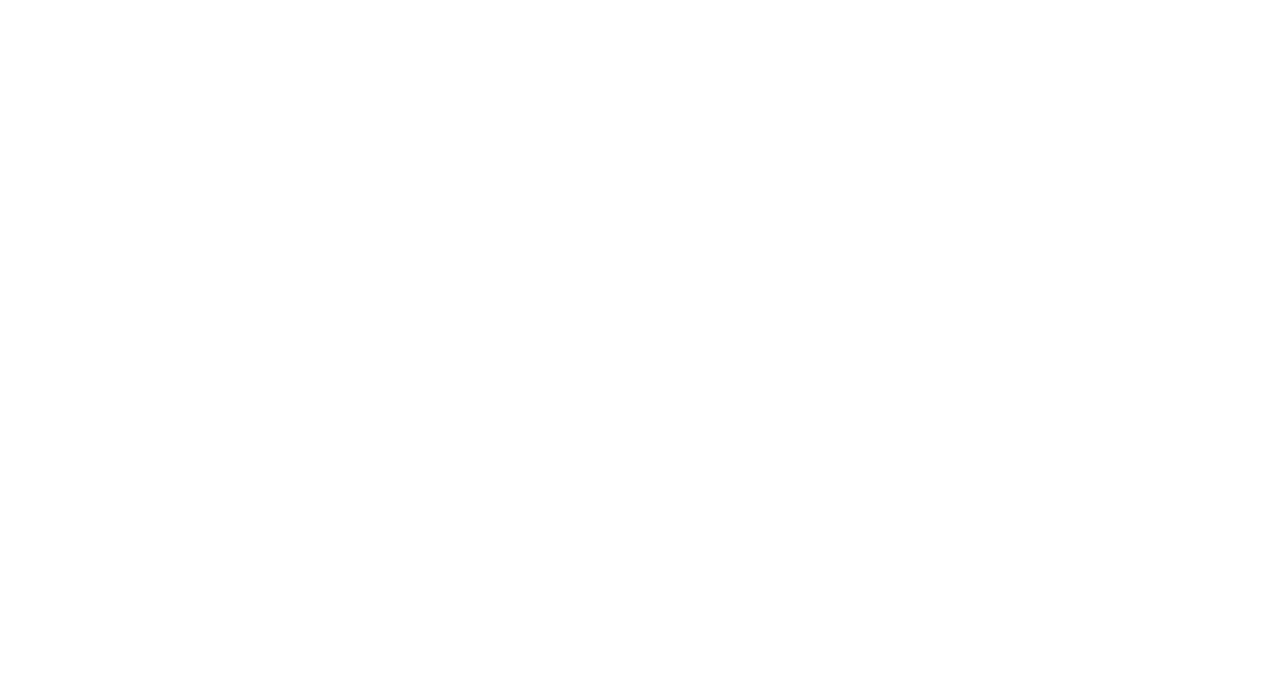
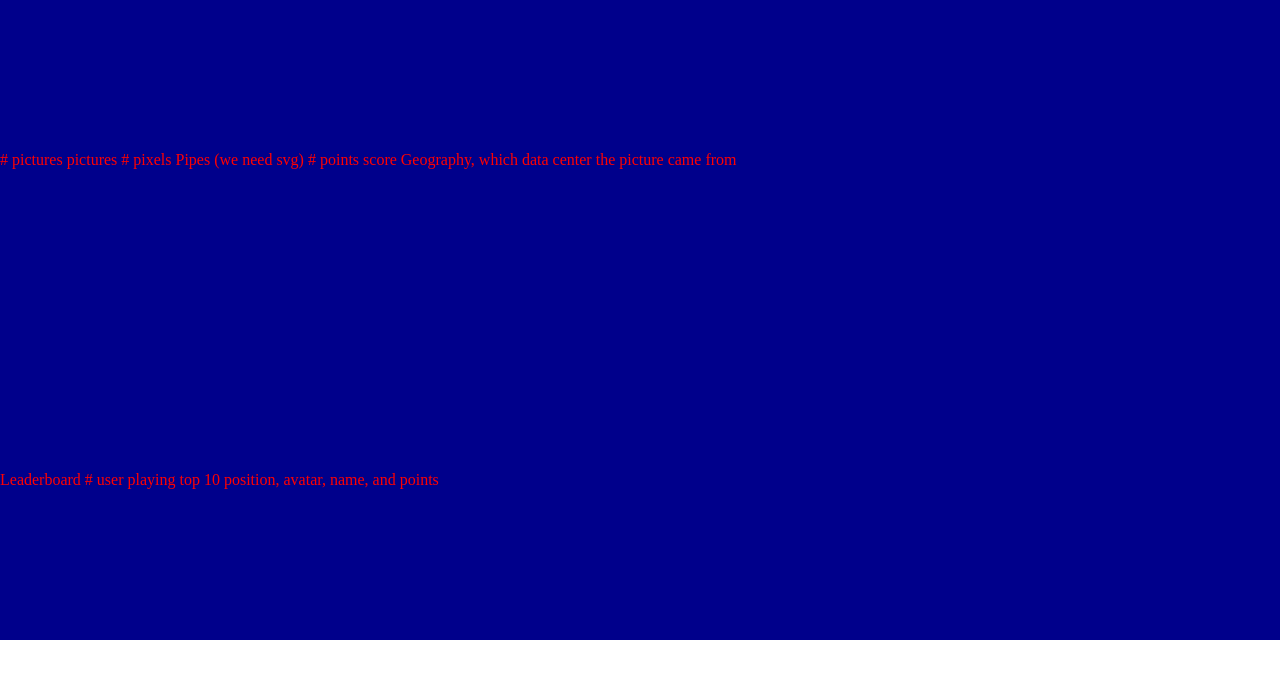
Before and after one commit to rhdemo/demo4-dashboard, a website: page index.html in a window 1280 px wide. Drawn offline with nearby package versions, Linux system fonts and the light colour scheme.

Commit message:
information

```diff
--- a/index.html
+++ b/index.html
@@ -9,7 +9,29 @@
   <link rel="stylesheet" href="css/base.css">
 </head>
 <body>
+  <section>
+
+  # pictures
+  pictures
+
+  # pixels
+  Pipes (we need svg)
+
+  # points
+  score
+
+  Geography, which data center the picture came from
+
+  </section>
+
+
+  <section>
+   Leaderboard
+   # user playing
+   top 10
+    position, avatar, name, and points
+
+  </section>
 
 </body>
-
 </html>
```
